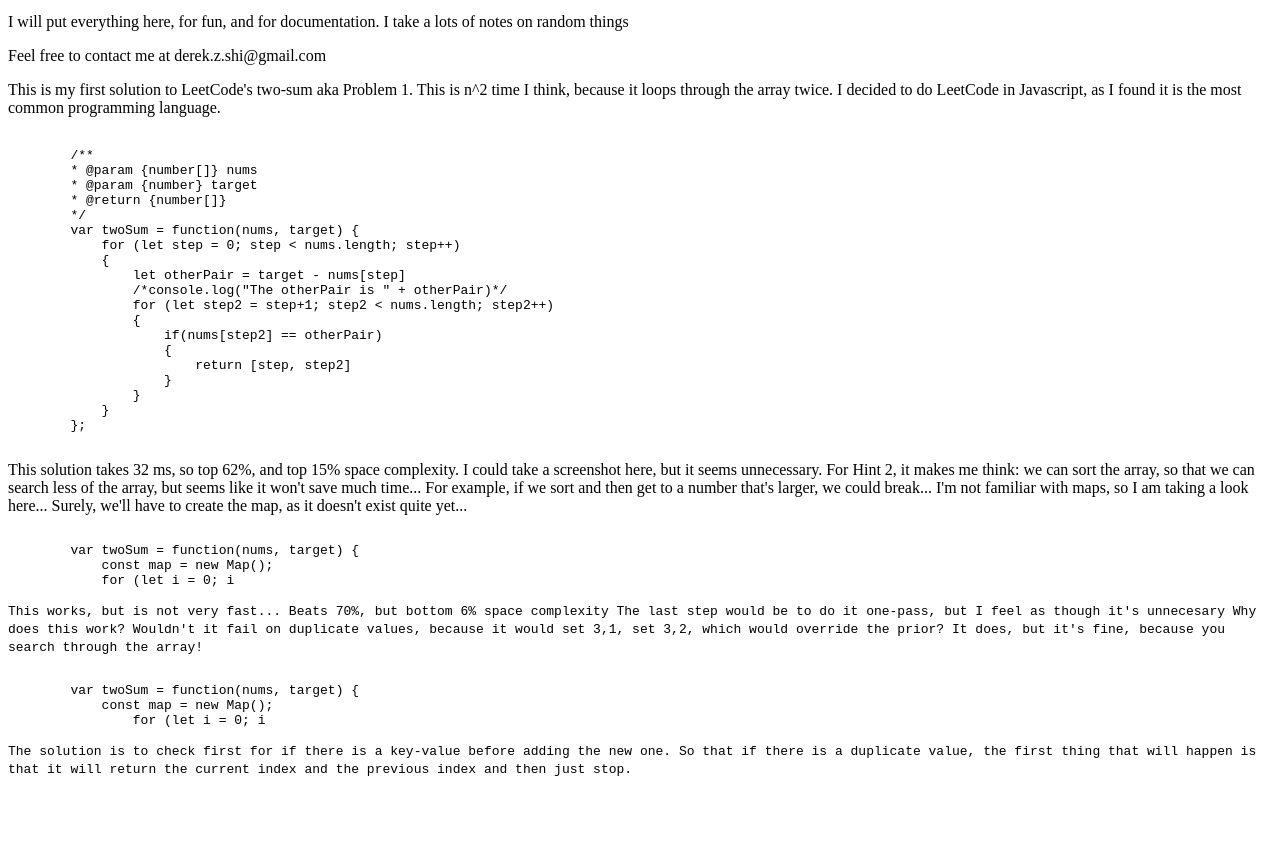
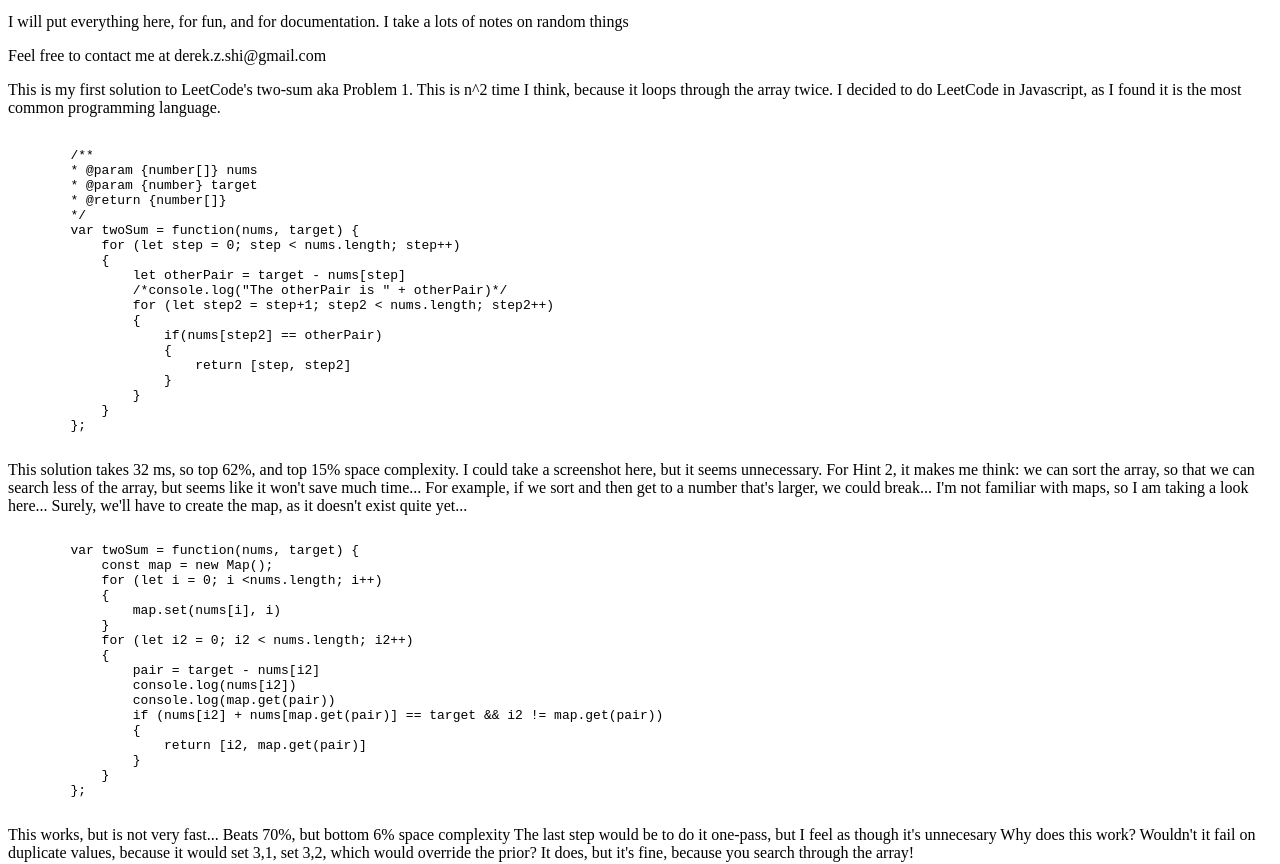
Before and after one commit to DerekZShi/DerekZShi.github.io, a plain HTML site: page index.html in a window 1280 px wide. Shown: the part 101-965 px from the top of the page. Before the commit the page ends 891 px from the top, so only its background shows below. Drawn offline with Linux system fonts and the light colour scheme.

Commit message:
Even better formatting issues

```diff
--- a/index.html
+++ b/index.html
@@ -21,11 +21,11 @@
         * @return {number[]}
         */
         var twoSum = function(nums, target) {
-            for (let step = 0; step < nums.length; step++)
+            for (let step = 0; step &lt; nums.length; step++)
             {
                 let otherPair = target - nums[step]
                 /*console.log("The otherPair is " + otherPair)*/
-                for (let step2 = step+1; step2 < nums.length; step2++)
+                for (let step2 = step+1; step2 &lt; nums.length; step2++)
                 {
                     if(nums[step2] == otherPair)
                     {
@@ -35,6 +35,7 @@
             }
         };
         </code></pre></section>
+
         This solution takes 32 ms, so top 62%, and top 15% space complexity. I could take a screenshot here, but it seems unnecessary.
         For Hint 2, it makes me think: we can sort the array, so that we can search less of the array, but seems like it won't save much time...
         For example, if we sort and then get to a number that's larger, we could break...
@@ -44,11 +45,11 @@
         <section><pre><code>
         var twoSum = function(nums, target) {
             const map = new Map();
-            for (let i = 0; i <nums.length; i++)
+            for (let i = 0; i &lt;nums.length; i++)
             {
                 map.set(nums[i], i)
             }
-            for (let i2 = 0; i2 < nums.length; i2++)
+            for (let i2 = 0; i2 &lt; nums.length; i2++)
             {
                 pair = target - nums[i2]
                 console.log(nums[i2])
@@ -67,7 +68,7 @@
         <section><pre><code>
         var twoSum = function(nums, target) {
             const map = new Map();
-                for (let i = 0; i <nums.length; i++)
+                for (let i = 0; i &lt;nums.length; i++)
                 {
                     pair = target - nums[i]
                     if (nums[i] + nums[map.get(pair)] == target && i != map.get(pair))
```
